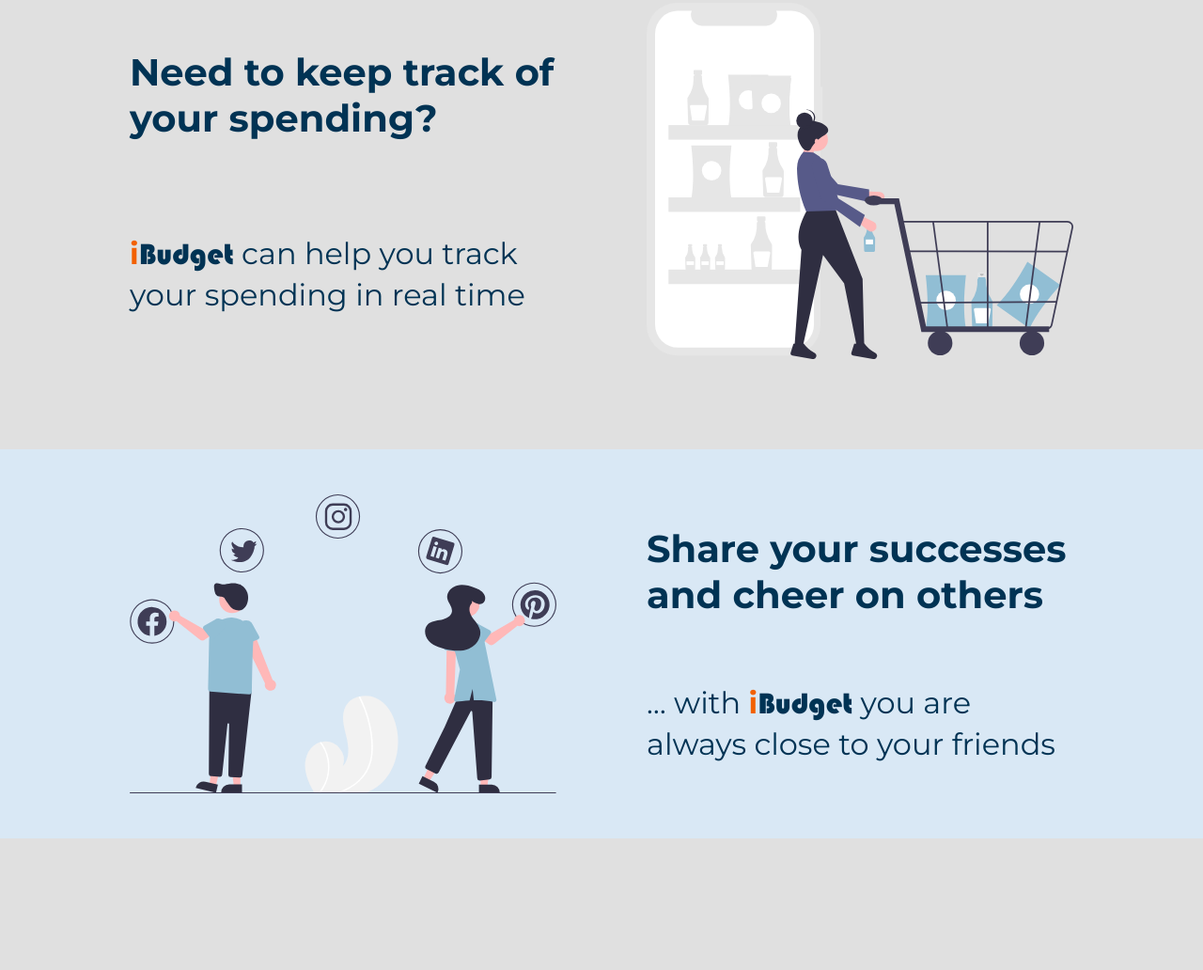
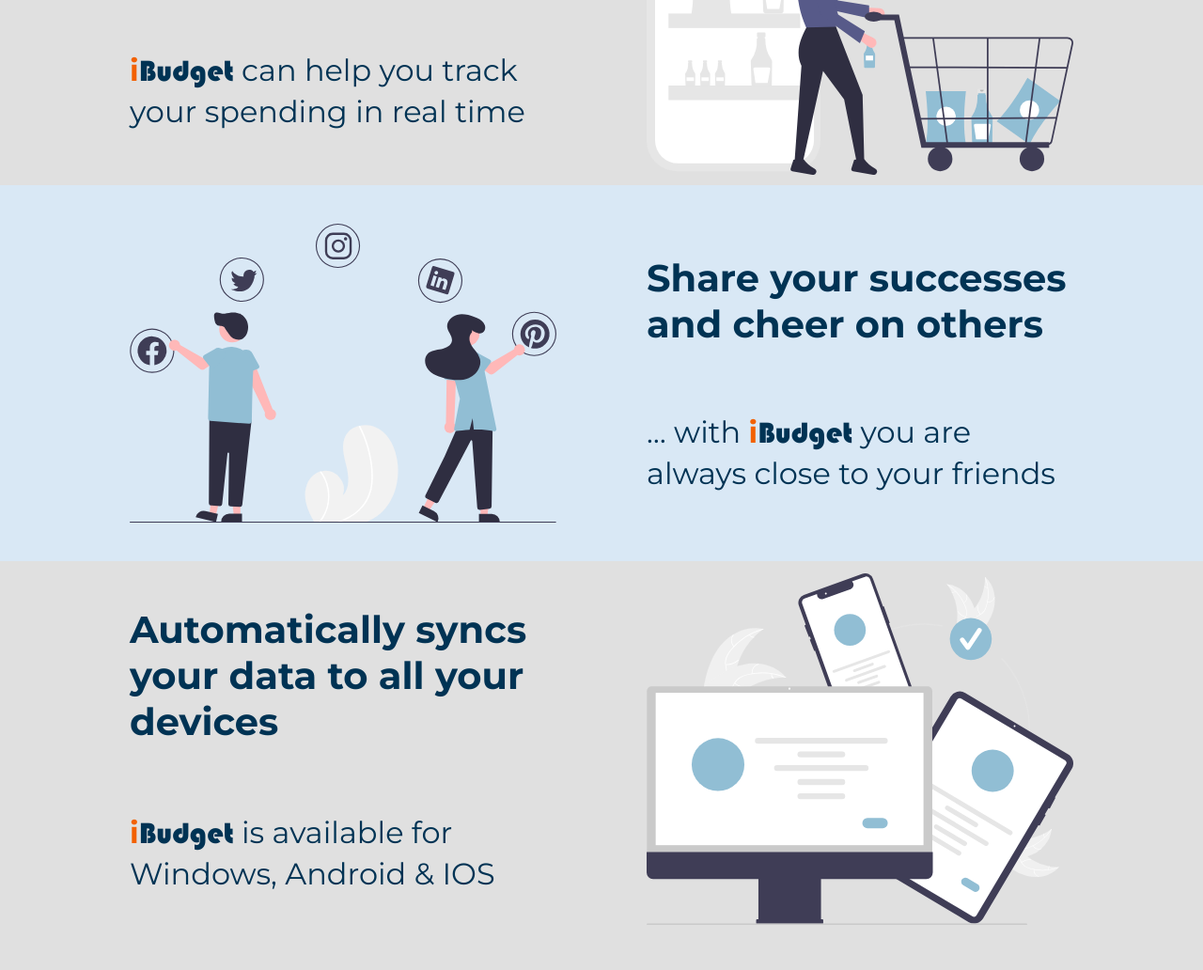
Before and after one commit to SandraBjorck/Johannasekonomiapp_grupp3, a plain HTML site: page App/index.html in a window 1280 px wide. Shown: the part 1403-2435 px from the top of the page at 94% size. Before the commit the page ends 2343 px from the top, so only its background shows below. Drawn offline with Linux system fonts and the light colour scheme.

Commit message:
Finished the responsive section and sizing of the containers

```diff
--- a/App/css/styles.css
+++ b/App/css/styles.css
@@ -75,19 +75,19 @@
 }
 
 /*hero-related*/
-.first-page-container{
+.first-page-container {
 	width: 100%;
 	height: 100vh;
 }
 
-.hero-section{
+.hero-section {
 	display: flex;
 	justify-content: center;
 	align-items: center;
 	height: calc(100% - 5rem);
 }
 
-.hero-left-column{
+.hero-left-column {
 	width: 50%;
 	display: flex;
 	flex-direction: column;
@@ -97,10 +97,11 @@
 .hero,
 .piggybank,
 .spending,
-.sharing {
+.sharing,
+.responsive {
 	display: flex;
 	max-width: 1100px;
-	margin: 3rem auto;
+	margin: 0 auto;
 }
 
 .left-column,
@@ -149,6 +150,7 @@
 }
 
 .hero-h2 {
+	margin-top: 3rem;
 	text-align: center;
 }
 
@@ -182,3 +184,25 @@
 .sharing .right-column {
 	justify-content: space-around;
 }
+
+/*spending section*/
+
+.responsive {
+	padding: 3rem 0;
+}
+
+.responsive .left-column {
+	justify-content: space-around;
+}
+
+/* section containers 50% height and centring of content  */
+
+.piggybank-container,
+.spending-container,
+.sharing-container,
+.responsive-container {
+	height: 50vh;
+	display: flex;
+	justify-content: center;
+	align-items: center;
+}
--- a/App/index.html
+++ b/App/index.html
@@ -1,6 +1,5 @@
 <!DOCTYPE html>
 <html lang="en">
-
 	<head>
 		<meta charset="UTF-8" />
 		<meta http-equiv="X-UA-Compatible" content="IE=edge" />
@@ -8,8 +7,10 @@
 		<link rel="stylesheet" href="css/styles.css" />
 		<link rel="preconnect" href="https://fonts.googleapis.com" />
 		<link rel="preconnect" href="https://fonts.gstatic.com" crossorigin />
-	<link href="https://fonts.googleapis.com/css2?family=Montserrat:ital,wght@0,400;0,700;1,400&display=swap"
-		rel="stylesheet" />
+		<link
+			href="https://fonts.googleapis.com/css2?family=Montserrat:ital,wght@0,400;0,700;1,400&display=swap"
+			rel="stylesheet"
+		/>
 		<title>iBudget</title>
 	</head>
 
@@ -18,7 +19,11 @@
 			<div class="nav-container">
 				<nav>
 					<div class="logo-container">
-					<img class="logo" src="images/iBudget_Logo_2.svg" alt="Company logo" />
+						<img
+							class="logo"
+							src="images/iBudget_Logo_2.svg"
+							alt="Company logo"
+						/>
 					</div>
 				</nav>
 			</div>
@@ -32,7 +37,8 @@
 								knowing how <br />much you've <br />spent?
 							</h1>
 							<p>
-							Sign up for <span class="i">i</span><span class="budget">Budget</span> now!
+								Sign up for <span class="i">i</span
+								><span class="budget">Budget</span> now!
 							</p>
 							<div class="hero-buttons">
 								<button class="btn-signup">Sign Up</button>
@@ -40,7 +46,11 @@
 							</div>
 						</div>
 						<div class="right-column">
-						<img class="hero-image" src="images/LandingPageIllustration.svg" alt="Man reading barchart" />
+							<img
+								class="hero-image"
+								src="images/LandingPageIllustration.svg"
+								alt="Man reading barchart"
+							/>
 						</div>
 					</div>
 					<h2 class="hero-h2">
@@ -57,8 +67,11 @@
 			<div class="piggybank-container">
 				<div class="piggybank">
 					<div class="left-column">
-					<img class="hero-image" src="images/SavingIllustration.svg"
-						alt="man sitting on piggybank, holding a coin" />
+						<img
+							class="hero-image"
+							src="images/SavingIllustration.svg"
+							alt="man sitting on piggybank, holding a coin"
+						/>
 					</div>
 					<div class="right-column">
 						<h2>Want to have total control of your saving?</h2>
@@ -76,7 +89,6 @@
 		<section>
 			<div class="spending-container">
 				<div class="spending">
-
 					<div class="left-column">
 						<h2>Need to keep track of your spending?</h2>
 						<p>
@@ -86,7 +98,11 @@
 					</div>
 
 					<div class="right-column">
-					<img class="hero-image" src="images/ShopSmarterIllustration.svg" alt="women shopping groceries" />
+						<img
+							class="hero-image"
+							src="images/ShopSmarterIllustration.svg"
+							alt="women shopping groceries"
+						/>
 					</div>
 				</div>
 			</div>
@@ -97,26 +113,50 @@
 		<section>
 			<div class="sharing-container">
 				<div class="sharing">
-
 					<div class="left-column">
-					<img class="hero-image" src="images/SocialMediaIllustration.svg"
-						alt="two people engaging with social media" />
+						<img
+							class="hero-image"
+							src="images/SocialMediaIllustration.svg"
+							alt="two people engaging with social media"
+						/>
 					</div>
 
 					<div class="right-column">
 						<h2>Share your successes and cheer on others</h2>
 						<p>
-						… with <span class="i">i</span><span class="budget">Budget</span> you are always close to your
+							… with <span class="i">i</span
+							><span class="budget">Budget</span> you are always close to your
 							friends
 						</p>
 					</div>
-
 				</div>
 			</div>
 		</section>
 
+		<!-- Responsive section -->
+
+		<section>
+			<div class="responsive-container">
+				<div class="responsive">
+					<div class="left-column">
+						<h2>Automatically syncs your data to all your devices</h2>
+						<p>
+							<span class="i">i</span><span class="budget">Budget</span> is
+							available for Windows, Android & IOS
+						</p>
+					</div>
+
+					<div class="right-column">
+						<img
+							class="hero-image"
+							src="images/WorkFromAnywhereIllustration.svg"
+							alt="A computer, a tablet and a mobilephone"
+						/>
+					</div>
+				</div>
+			</div>
+		</section>
 
 		<script src="js/index.js"></script>
 	</body>
-
 </html>
```
Lines whose indentation alone changed are shown as unchanged.
